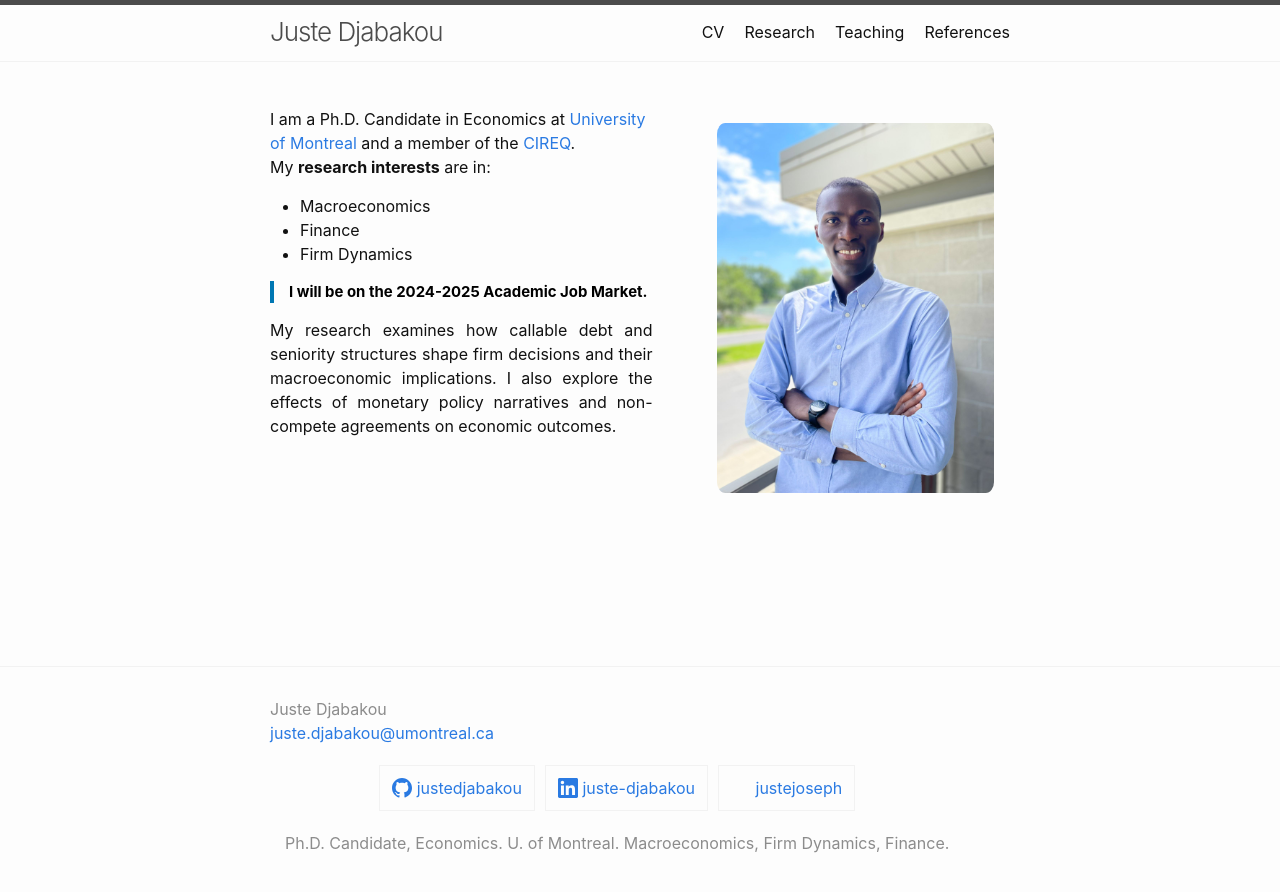
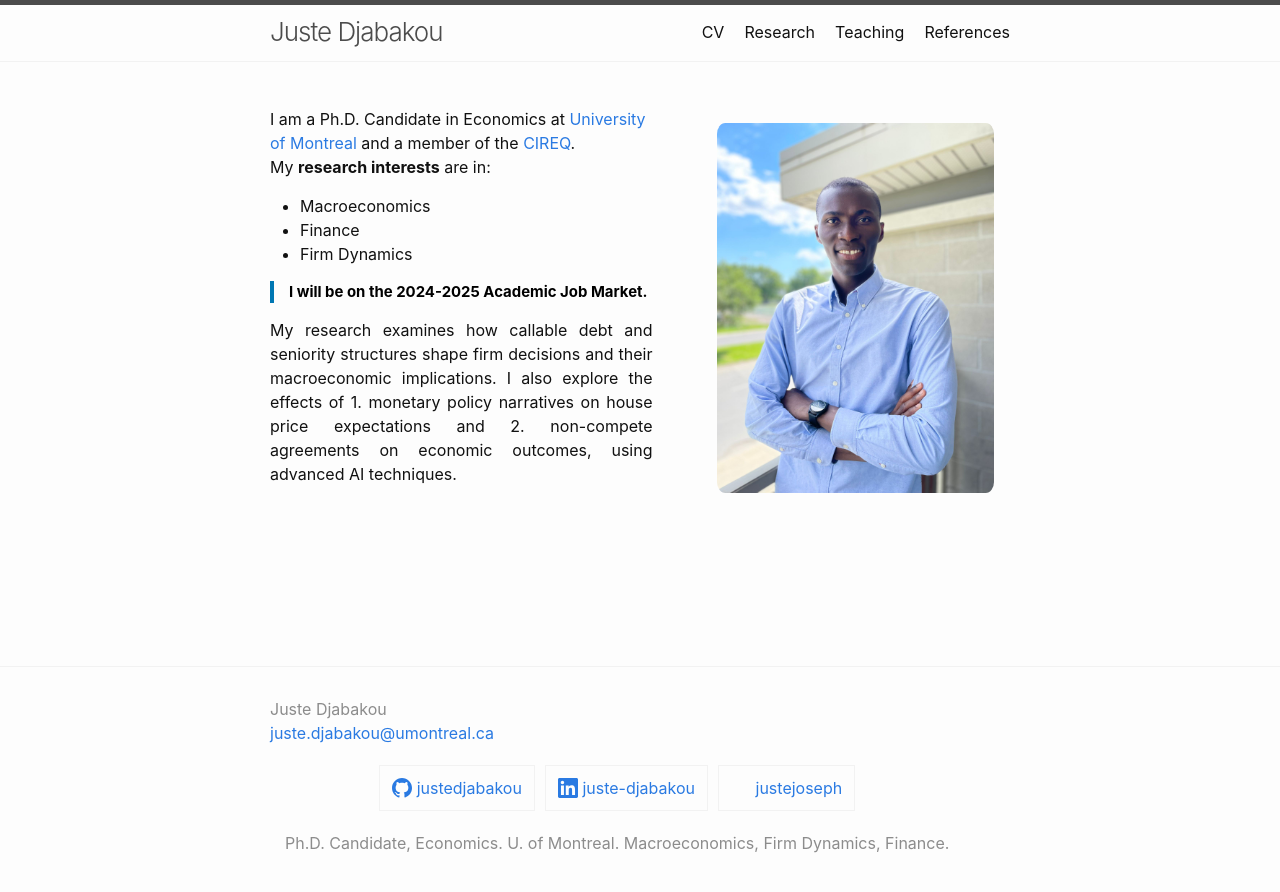
Before and after one commit to justedjabakou/justedjabakou.github.io, a Jekyll site: the page built from index.md, in a window 1280 px wide. Shown: the top 892 px of the page. Built offline with Jekyll 4.4.1, drawn with Linux system fonts in a browser that asks for light colours.

Commit message:
Update index.md

```diff
--- a/index.md
+++ b/index.md
@@ -39,7 +39,7 @@ My **research interests** are in:
 > ##### __I will be on the 2024-2025 Academic Job Market.__
 
 <p align="justify"> My research examines how callable debt and seniority structures shape firm decisions and their macroeconomic implications.
-  I also explore the effects of monetary policy narratives and non-compete agreements on economic outcomes.</p>
+  I also explore the effects of 1. monetary policy narratives on house price expectations and 2. non-compete agreements on economic outcomes, using advanced AI techniques.</p>
 
 
 <!-- <br/> My works focus on the implications of firm heterogeneity for the macroeconomy. -->
```
